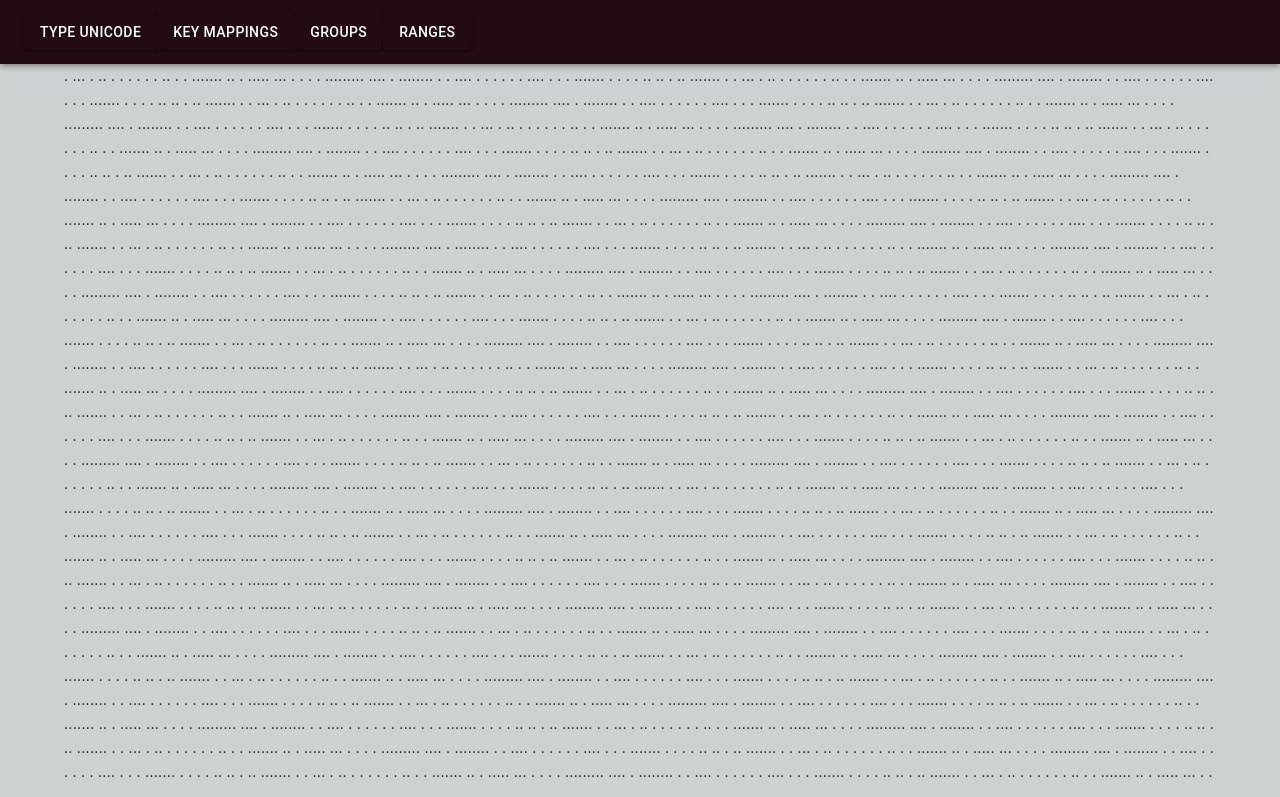
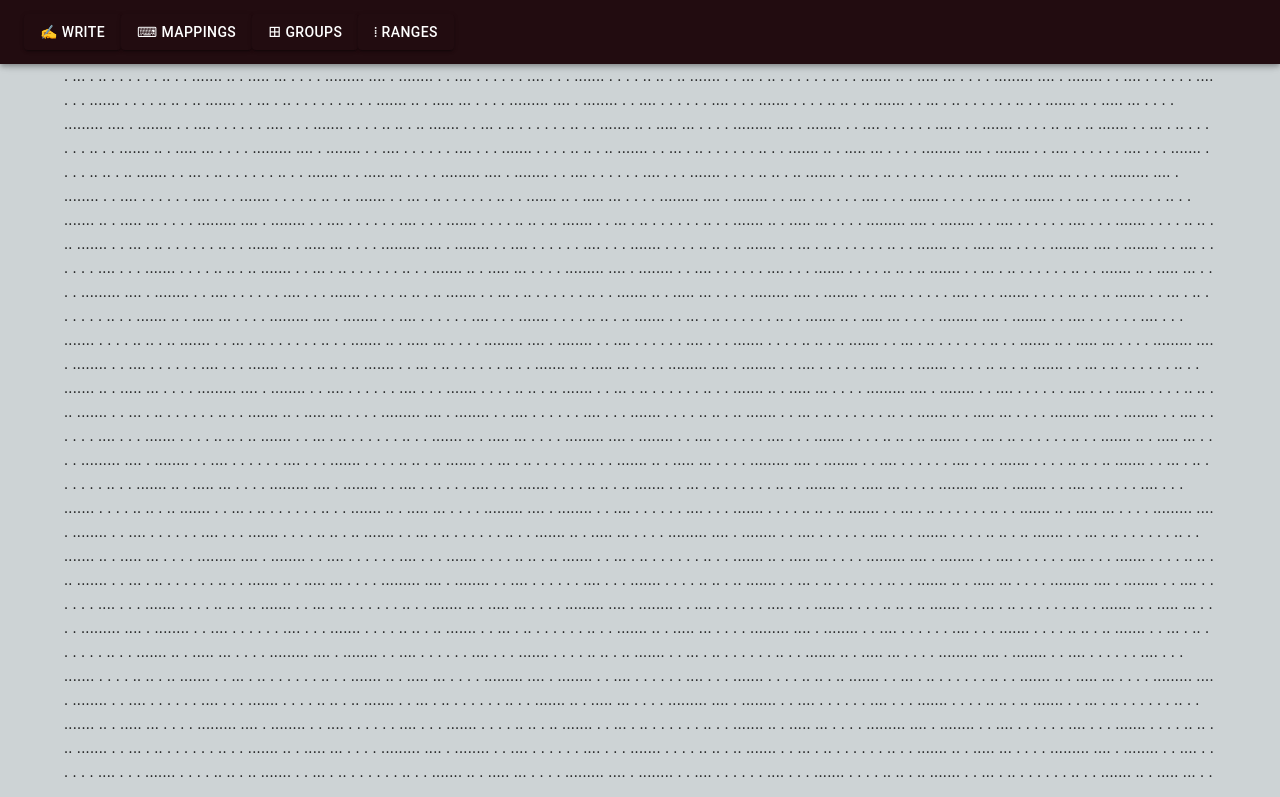
Before and after one commit to Kondrjak/capstone-frontend, a React (Create React App) app: page / in a window 1280 px wide. Shown: the top 797 px of the page. Built offline with nearby package versions, Linux system fonts and the light colour scheme.

Commit message:
added symbols to nav buttons

```diff
--- a/src/components/Navigation/Navigation.tsx
+++ b/src/components/Navigation/Navigation.tsx
@@ -16,16 +16,16 @@ export default function Navigation() {
             <AppBar>
                 <Toolbar>
                     <NavItem>
-                        Type Unicode
+                        ✍ Write
                     </NavItem>
                     <NavItem>
-                        Key Mappings
+                        ⌨ Mappings
                     </NavItem>
                     <NavItem>
-                        Groups
+                        𐌎 Groups
                     </NavItem>
                     <NavItem>
-                        Ranges
+                        ⁞ Ranges
                     </NavItem>
                 </Toolbar>
             </AppBar>
```
